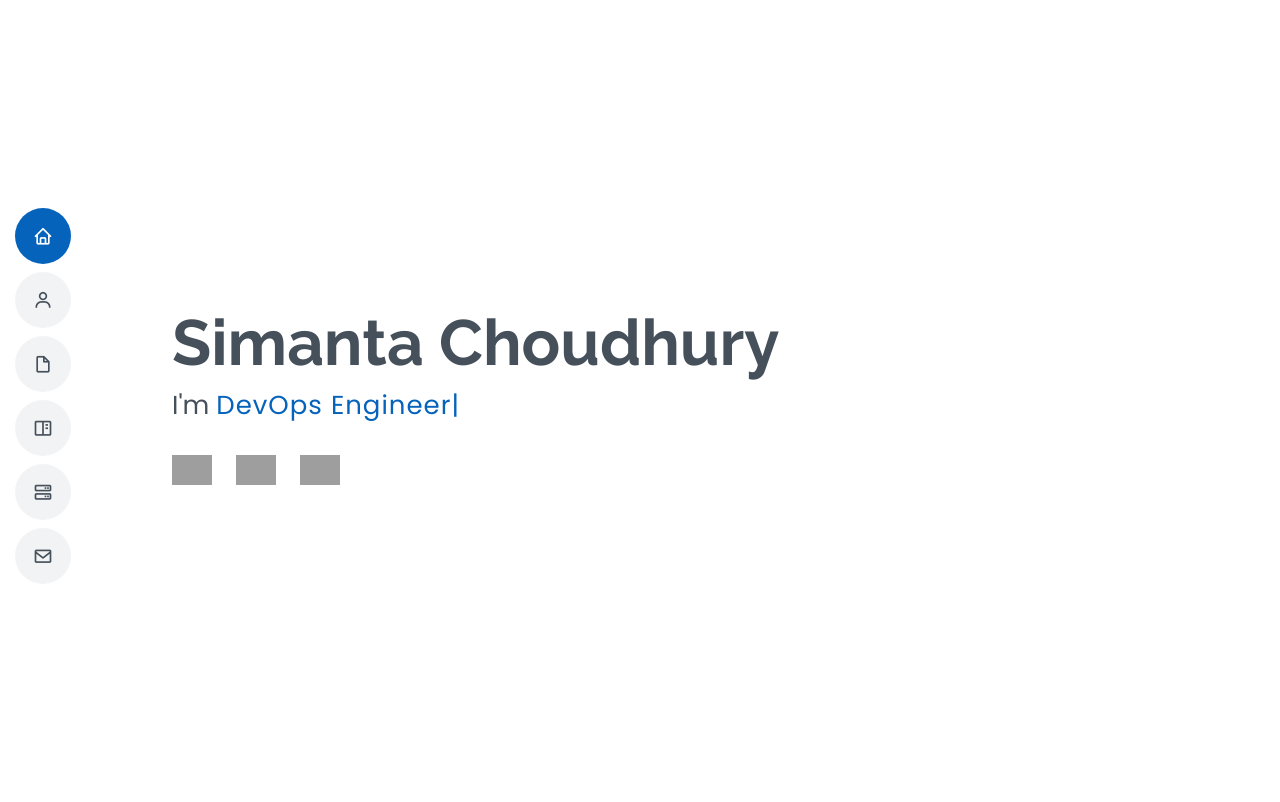
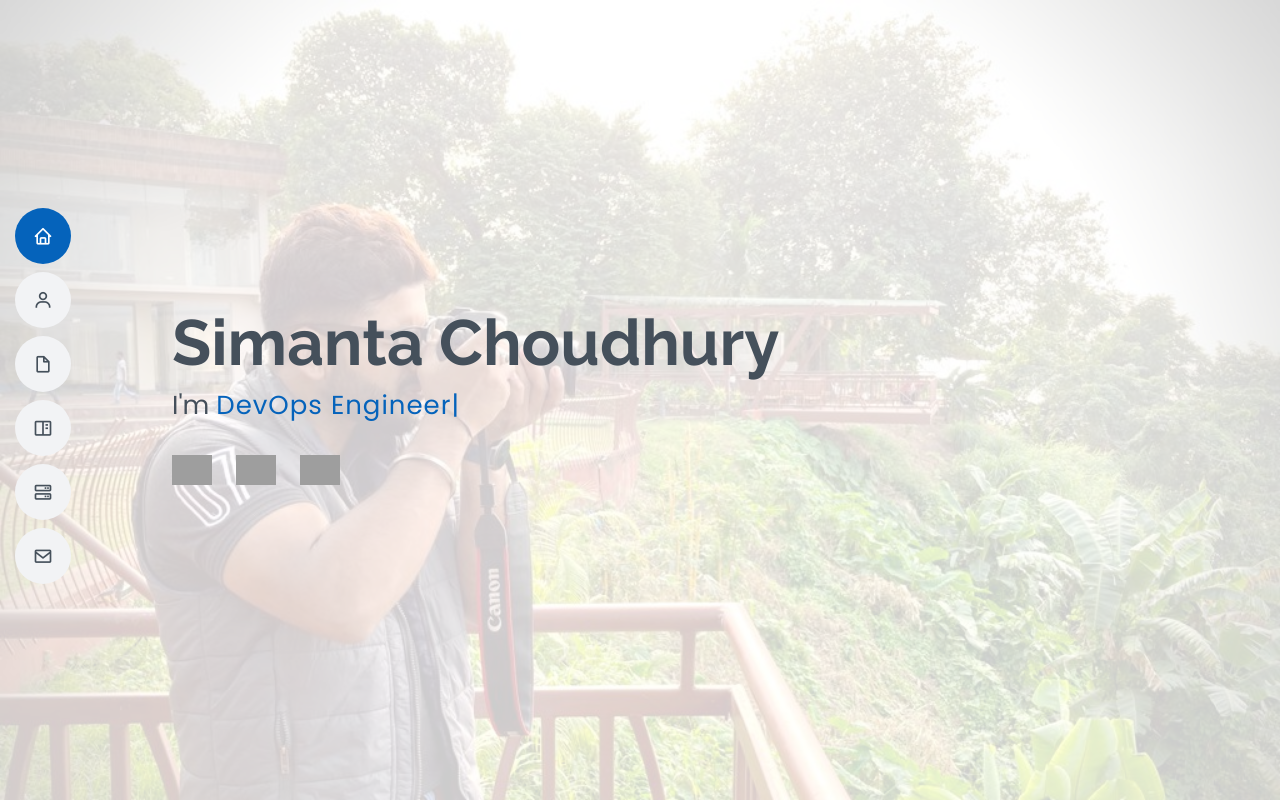
Before and after one commit to imsimanta/imsimanta.github.io, a plain HTML site: page index.html in a window 1280 px wide. Shown: the top 802 px of the page. Drawn offline with nearby package versions, Linux system fonts and the light colour scheme; grey boxes are pictures that could not be loaded.

Commit message:
fift changes

```diff
--- a/assets/css/style.css
+++ b/assets/css/style.css
@@ -242,7 +242,7 @@ h1, h2, h3, h4, h5, h6 {
 #hero {
   width: 100%;
   height: 100vh;
-  background: url("../img/hero-bg.jpg") top right no-repeat;
+  background: url("../img/hero-bg.jpeg") top right no-repeat;
   background-size: cover;
   position: relative;
 }
```
